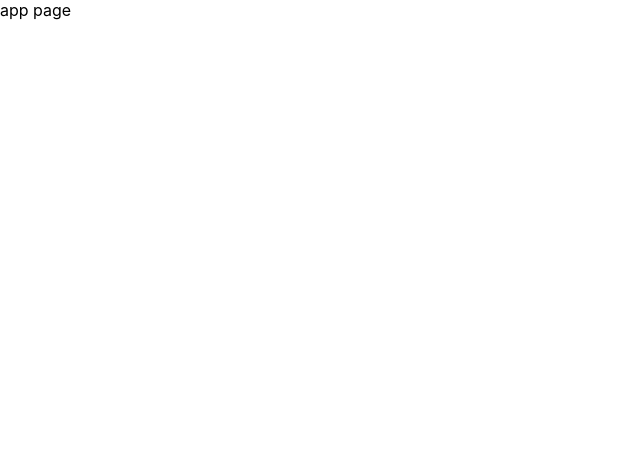
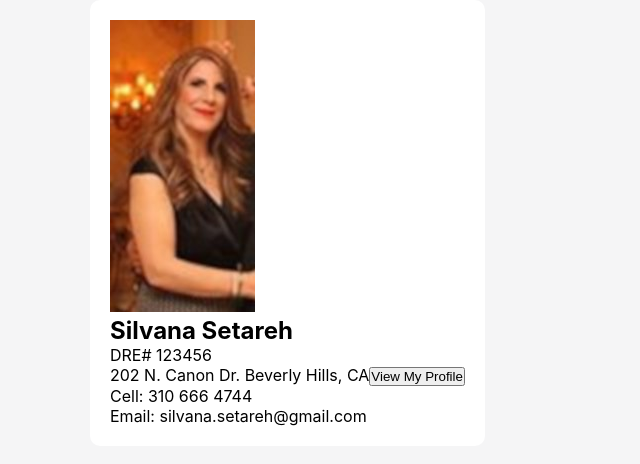
Before and after one commit to rissandimo/silvana-setareh-real-estate, a React (Create React App) app: page / in a window 1280 px wide. Shown: the top 464 px of the page, without its empty margins (0-640 px from the left). Built offline with nearby package versions, Linux system fonts and the light colour scheme.

Commit message:
Added about component

```diff
--- a/src/App.css
+++ b/src/App.css
@@ -3,3 +3,13 @@
   margin: 0;
   padding: 0;
 }
+
+body{
+  background-color: #F5F5F6;
+  margin: 0 auto;
+  width: 1100px;
+}
+
+.topSection{
+  display: flex;
+}
--- a/src/App.js
+++ b/src/App.js
@@ -1,9 +1,13 @@
 import './App.css';
+import About from './components/about/About';
 
 function App() {
   return (
     <div className="app">
-        app page
+    <div className="topSection">
+        <About />
+
+    </div>
     </div>
   );
 }
--- /dev/null
+++ b/src/components/about/About.css
@@ -0,0 +1,5 @@
+.about{
+    background-color: white;
+    border-radius: 10px;
+    padding: 20px;
+}
--- /dev/null
+++ b/src/components/about/About.js
@@ -0,0 +1,22 @@
+import React from 'react';
+import './About.css';
+
+import profilePic from '../../assets/silvana.jpg';
+
+const About = () => (
+    <div className="about">
+        <img src={profilePic} alt=""/>
+        <div className="about__info">
+                <h2>Silvana Setareh</h2>
+            <p>DRE# 123456</p>
+            <div className="about__location">
+                <span>202 N. Canon Dr. Beverly Hills, CA</span>
+                 <button>View My Profile</button>
+                 <p>Cell: 310 666 4744</p>
+                 <p>Email: silvana.setareh@gmail.com</p>
+            </div>
+        </div>
+    </div>
+)
+
+export default About;
```
Also changed, not shown: src/assets/silvana.jpg (added).
